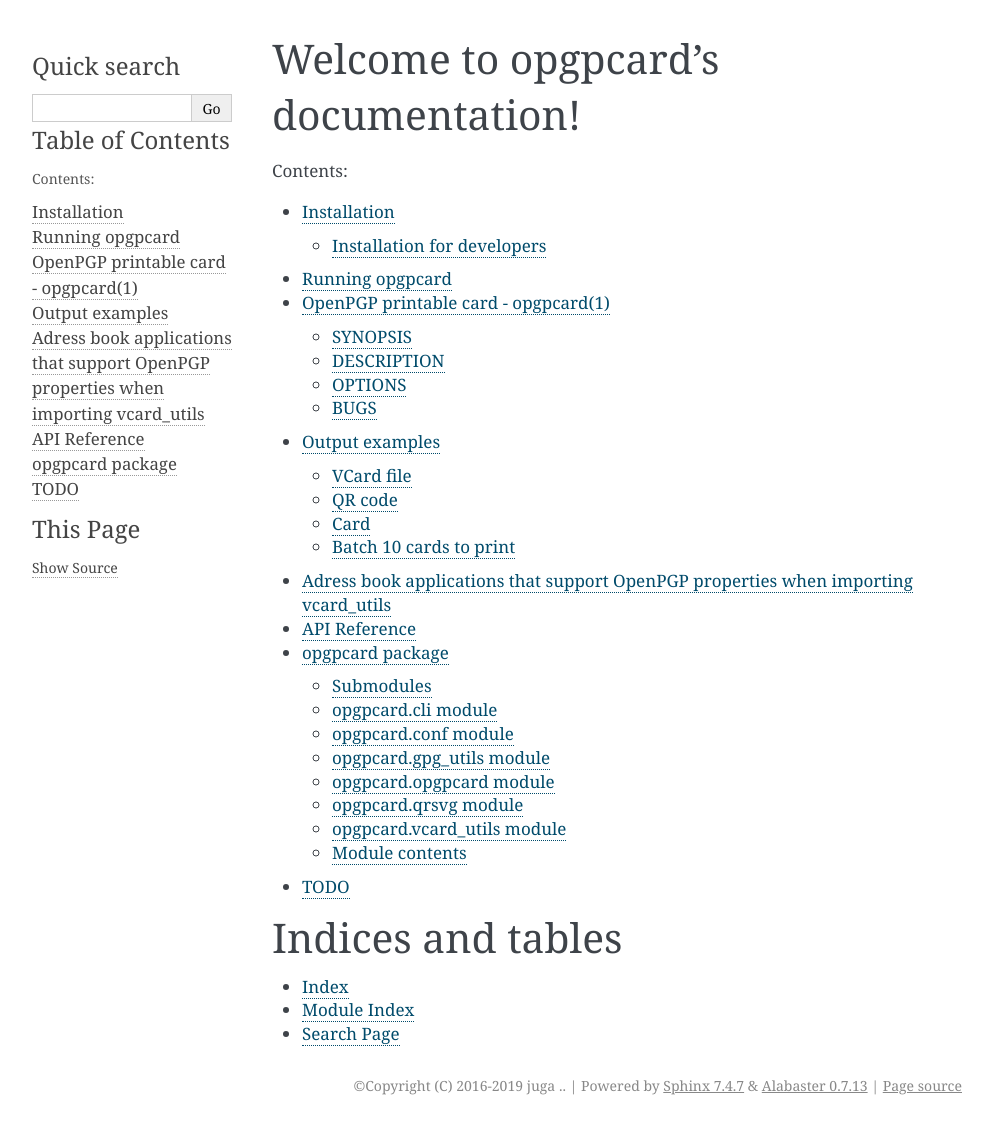
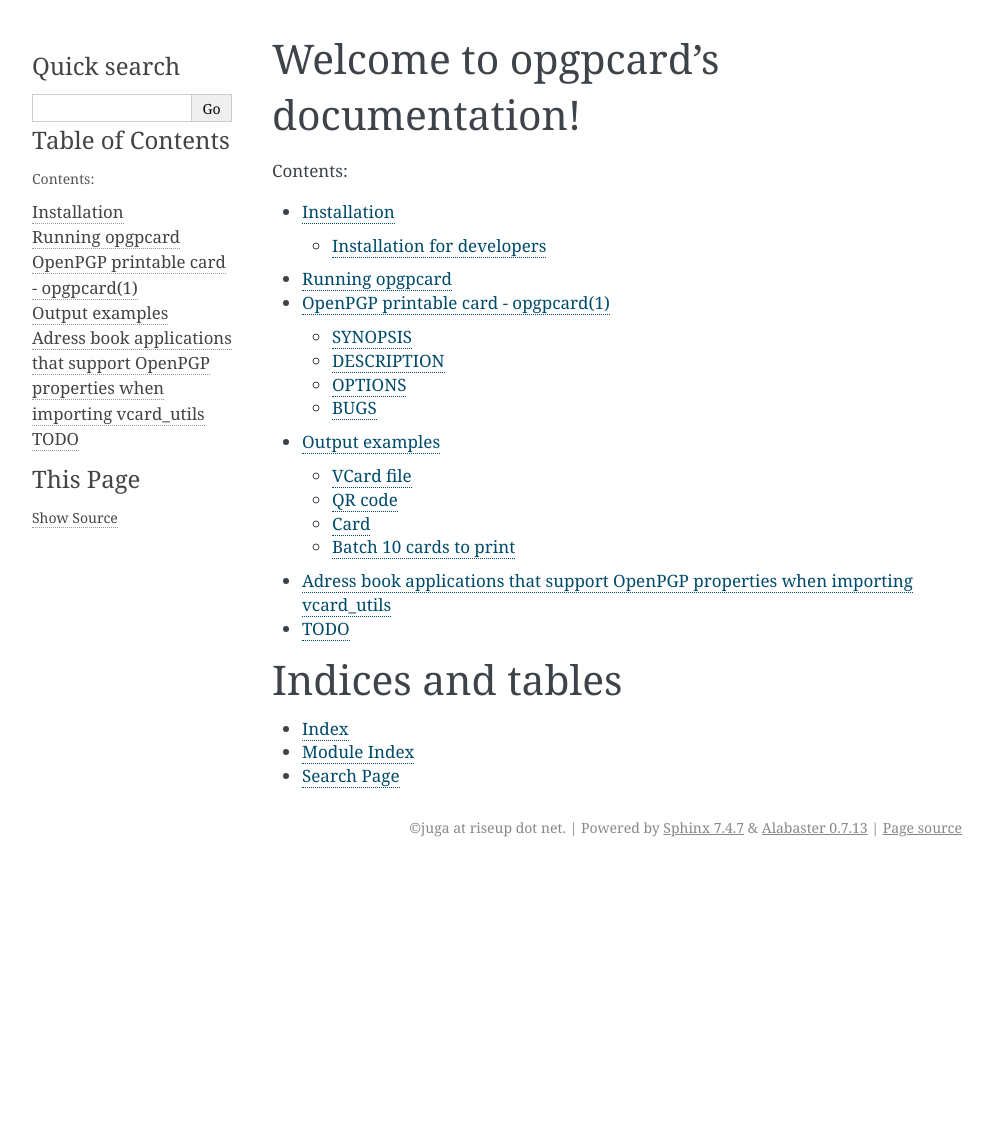
Before and after one commit to juga0/opgpcard, a Sphinx documentation site: the page built from docs/source/index.rst, in a window 1280 px wide. Shown: the whole page, without its empty margins (148-1141 px from the left). Built offline with Sphinx 7.4.7, drawn with Linux system fonts in a browser that asks for light colours; the version number could not be read and is left out; after the commit the page ends 900 px from its top, so only the background shows below that.

Commit message:
chg: Make rtfd be able to build documentation
- Do not depend on opgpcard module, since it requires system packages
  that are not installed in rtfd image
- Do not build latex, since the images are not processes to be
  compatible

```diff
--- /dev/null
+++ b/docs/requirements.txt
@@ -0,0 +1,2 @@
+lxml>=4.1
+qrcode>=5.3
--- a/docs/source/api.rst
+++ /dev/null
@@ -1,65 +0,0 @@
-API Reference
-=============
-
-opgpcard package
-================
-
-Submodules
-----------
-
-opgpcard.cli module
--------------------
-
-.. automodule:: opgpcard.cli
-    :members:
-    :undoc-members:
-    :show-inheritance:
-
-opgpcard.conf module
---------------------
-
-.. automodule:: opgpcard.conf
-    :members:
-    :undoc-members:
-    :show-inheritance:
-
-opgpcard.gpg\_utils module
---------------------------
-
-.. automodule:: opgpcard.gpg_utils
-    :members:
-    :undoc-members:
-    :show-inheritance:
-
-opgpcard.opgpcard module
-------------------------
-
-.. automodule:: opgpcard.opgpcard
-    :members:
-    :undoc-members:
-    :show-inheritance:
-
-opgpcard.qrsvg module
----------------------
-
-.. automodule:: opgpcard.qrsvg
-    :members:
-    :undoc-members:
-    :show-inheritance:
-
-opgpcard.vcard\_utils module
-----------------------------
-
-.. automodule:: opgpcard.vcard_utils
-    :members:
-    :undoc-members:
-    :show-inheritance:
-
-
-Module contents
----------------
-
-.. automodule:: opgpcard
-    :members:
-    :undoc-members:
-    :show-inheritance:
--- a/docs/source/conf.py
+++ b/docs/source/conf.py
@@ -22,7 +22,7 @@
 # sys.path.insert(0, os.path.abspath('.'))
 
 
-from opgpcard import __version__, __author__, __copyright__
+# from opgpcard import __version__, __author__, __copyright__
 # -- General configuration ------------------------------------------------
 
 # If your documentation needs a minimal Sphinx version, state it here.
@@ -32,12 +32,13 @@
 # Add any Sphinx extension module names here, as strings. They can be
 # extensions coming with Sphinx (named 'sphinx.ext.*') or your custom
 # ones.
-extensions = ['sphinx.ext.autodoc',
-    'sphinx.ext.doctest',
+extensions = [
+    # 'sphinx.ext.autodoc',
+    # 'sphinx.ext.doctest',
     'sphinx.ext.todo',
-    'sphinx.ext.coverage',
+    # 'sphinx.ext.coverage',
     'sphinx.ext.githubpages',
-    'sphinx.ext.viewcode'
+    # 'sphinx.ext.viewcode'
 ]
 
 # Add any paths that contain templates here, relative to this directory.
@@ -54,17 +55,17 @@
 
 # General information about the project.
 project = 'opgpcard'
-copyright = __copyright__
-author = __author__
+copyright = 'juga at riseup dot net'
+author = copyright
 
 # The version info for the project you're documenting, acts as replacement for
 # |version| and |release|, also used in various other places throughout the
 # built documents.
 #
-# The short X.Y version.
-version = __version__
-# The full version, including alpha/beta/rc tags.
-release = __version__
+# # The short X.Y version.
+# version = __version__
+# # The full version, including alpha/beta/rc tags.
+# release = __version__
 
 # The language for content autogenerated by Sphinx. Refer to documentation
 # for a list of supported languages.
@@ -149,10 +150,10 @@
 # Grouping the document tree into LaTeX files. List of tuples
 # (source start file, target name, title,
 #  author, documentclass [howto, manual, or own class]).
-latex_documents = [
-    (master_doc, 'opgpcard.tex', 'opgpcard Documentation',
-     author, 'manual'),
-]
+# latex_documents = [
+#     (master_doc, 'opgpcard.tex', 'opgpcard Documentation',
+#      author, 'manual'),
+# ]
 
 
 # -- Options for manual page output ---------------------------------------
@@ -169,12 +170,11 @@
 # Grouping the document tree into Texinfo files. List of tuples
 # (source start file, target name, title, author,
 #  dir menu entry, description, category)
-texinfo_documents = [
-    (master_doc, 'opgpcard', 'opgpcard Documentation',
-     author, 'opgpcard', 'One line description of project.',
-     'Miscellaneous'),
-]
-
+# texinfo_documents = [
+#     (master_doc, 'opgpcard', 'opgpcard Documentation',
+#      author, 'opgpcard', 'One line description of project.',
+#      'Miscellaneous'),
+# ]
 
 
 # -- Options for Epub output ----------------------------------------------
--- a/docs/source/index.rst
+++ b/docs/source/index.rst
@@ -16,7 +16,6 @@
    man_opgpcard
    examples
    vcftools
-   api
    todo
 
 
--- a/requirements.txt
+++ /dev/null
@@ -1,3 +0,0 @@
-gpg==1.8.0
-lxml==4.1.1
-qrcode==5.3
```
Also changed, not shown: .readthedocs.yml.
